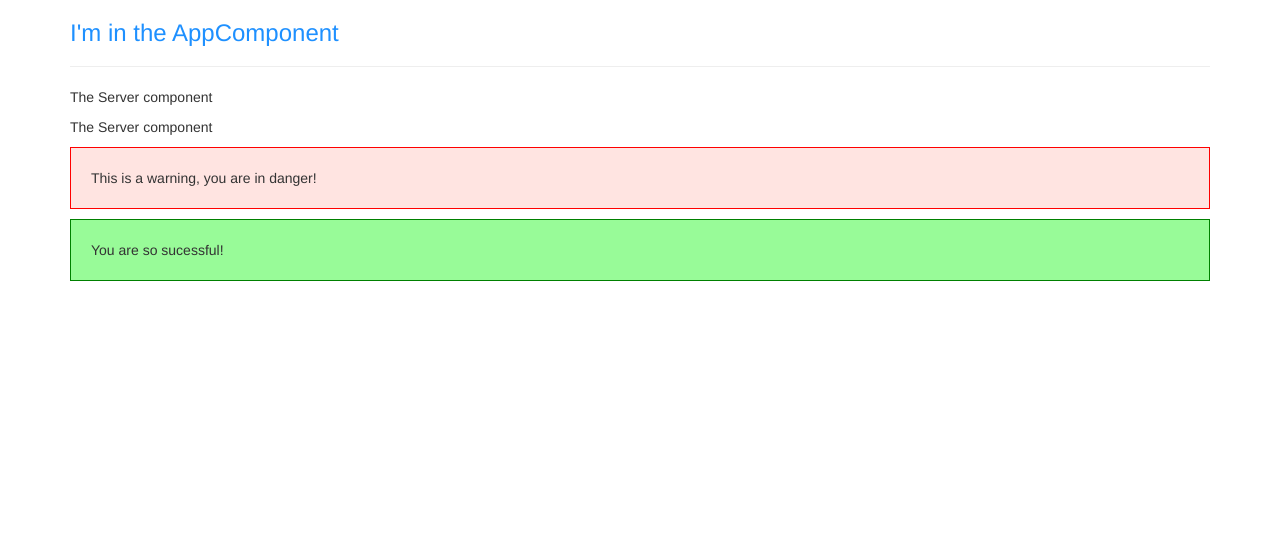
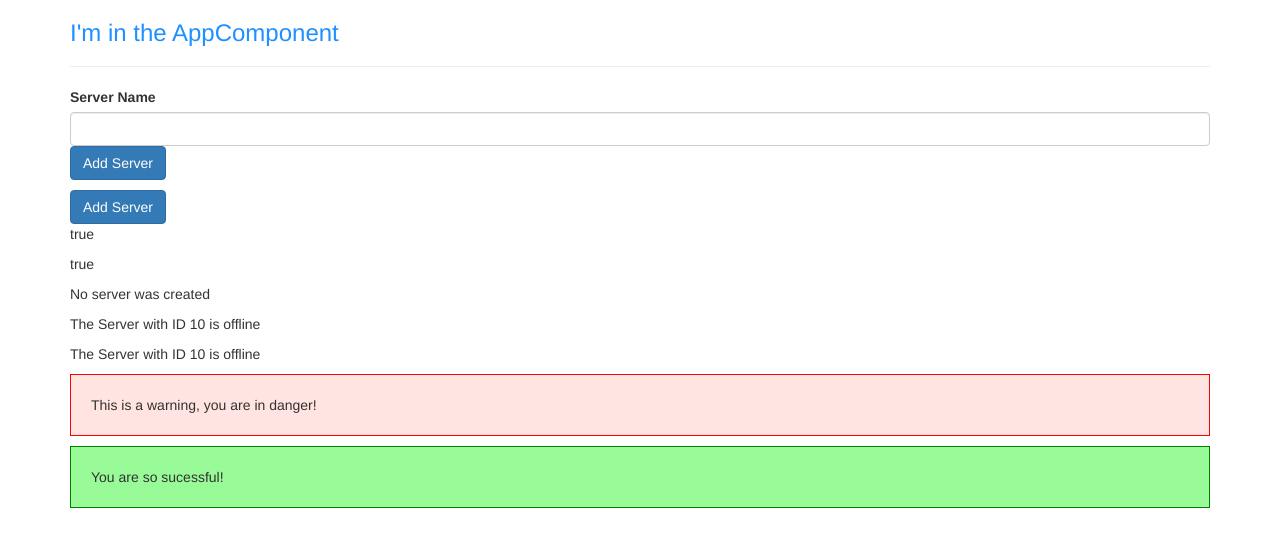
Before and after one commit to panhaleap/my-first-app, an Angular app: page / in a window 1280 px wide. Shown: the top 546 px of the page. Built offline with nearby package versions, Linux system fonts and the light colour scheme.

Commit message:
one way data binding

```diff
--- a/src/app/server/server.component.html
+++ b/src/app/server/server.component.html
@@ -1 +1 @@
-<p>The Server component</p>
+<p>The {{'Server'}} with ID {{ serverId }} is {{ getServerStatus() }}</p>
--- a/src/app/server/server.component.ts
+++ b/src/app/server/server.component.ts
@@ -5,5 +5,10 @@
     templateUrl: './server.component.html'
 })
 export class ServerComponent {
+    serverId: number = 10;
+    serverStatus: string = 'offline';
 
+    getServerStatus() {
+        return this.serverStatus;
+    }
 }
--- a/src/app/servers/servers.component.html
+++ b/src/app/servers/servers.component.html
@@ -1,2 +1,17 @@
+<label for="">Server Name</label>
+<input type="text" class="form-control"
+(input)="onUpdateServerName($event)">
+
+<button class="btn btn-primary"
+[disabled] ="!allowNewServer"
+(click)="onCreateServer()">Add Server</button>
+<p>{{serverName}}</p>
+<button class="btn btn-primary"
+[disabled] ="!allowNewServer"
+ ng-click="onCreateServer()">Add Server</button>
+
+<p [innerText]="allowNewServer">{{ allowNewServer }}</p>
+<p [innerText]="allowNewServer"></p>
+<p>{{serverCreationStatus}}</p>
 <app-server></app-server>
 <app-server></app-server>
--- a/src/app/servers/servers.component.ts
+++ b/src/app/servers/servers.component.ts
@@ -2,15 +2,30 @@
 
 @Component({
   selector: 'app-servers',
-  template: `<app-server></app-server>
-             <app-server></app-server>`,
+  // template: `<app-server></app-server>
+  //            <app-server></app-server>`,
+  templateUrl: './servers.component.html',
   styleUrls: ['./servers.component.css']
 })
 export class ServersComponent implements OnInit {
-
-  constructor() { }
+  allowNewServer = false;
+  serverCreationStatus = 'No server was created';
+  serverName;
+  constructor() {
+    setTimeout(() => {
+      this.allowNewServer = true;
+    },2000);
+  }
 
   ngOnInit(): void {
   }
 
+  onCreateServer() {
+    this.serverCreationStatus = 'Server was created';
+  }
+
+  onUpdateServerName(event: Event) {
+    this.serverName = (<HTMLInputElement>event.target).value;
+
+  }
 }
```
